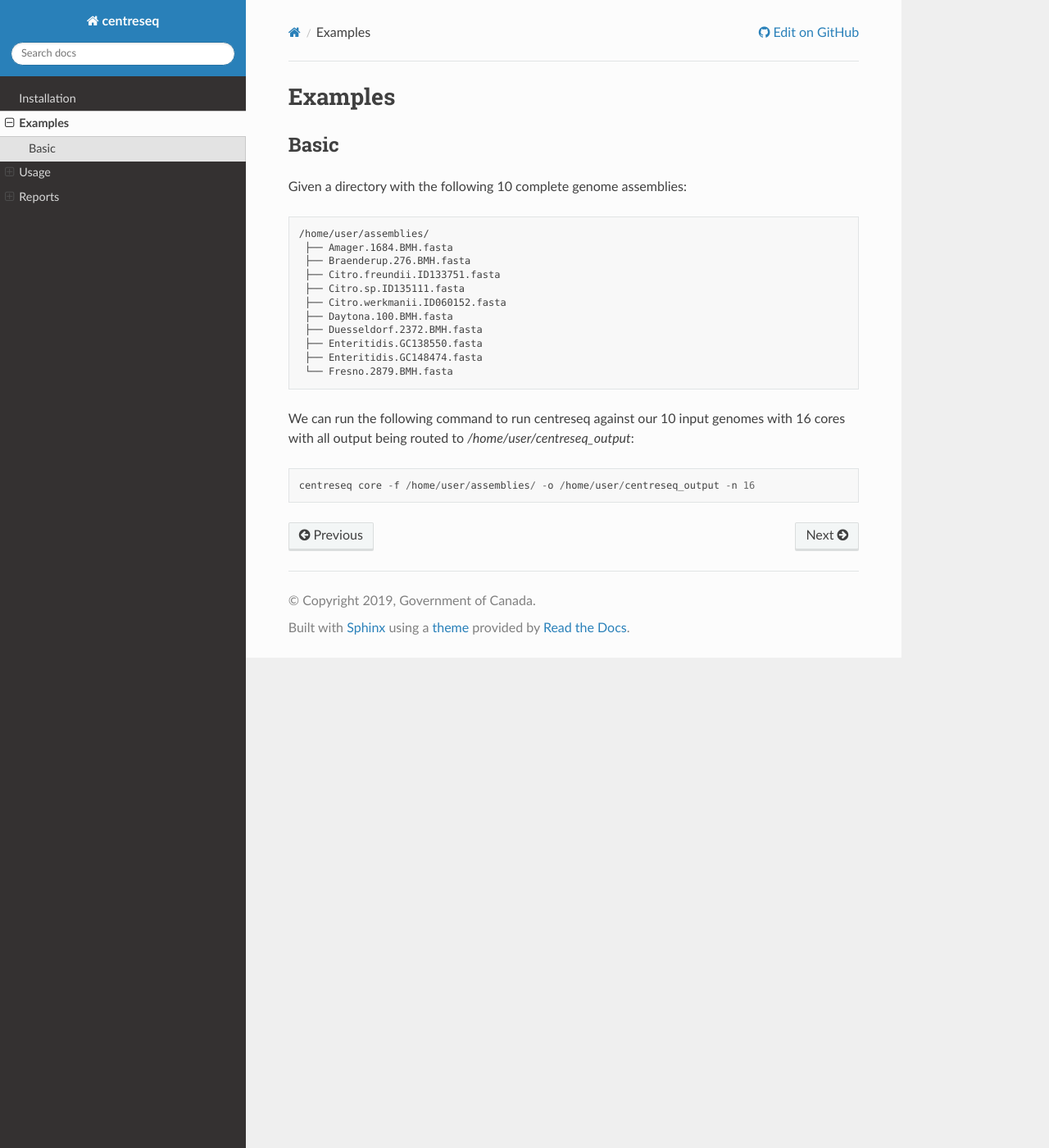
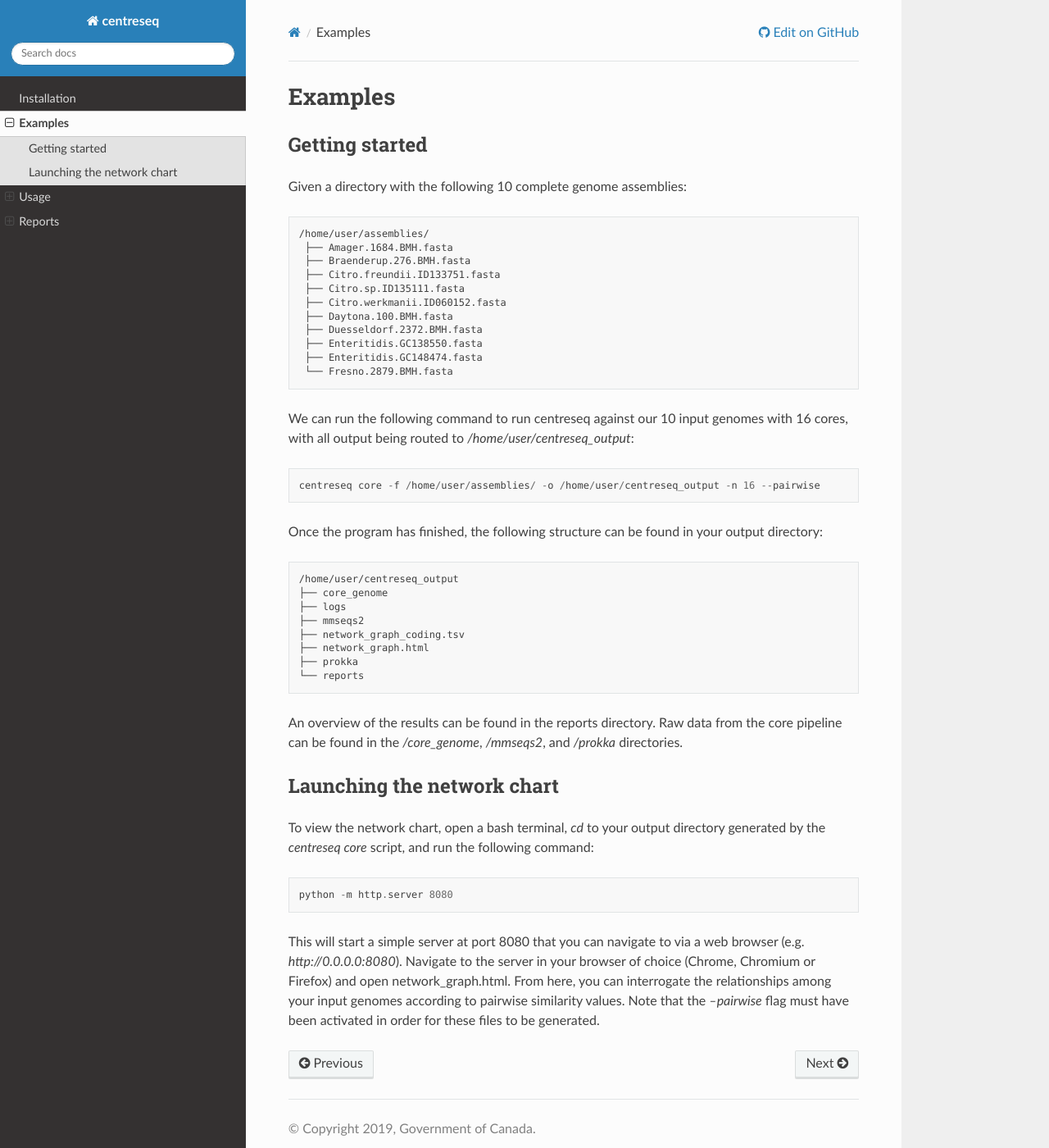
Before and after one commit to BFSSI-Bioinformatics-Lab/centreseq, a Sphinx documentation site: the page built from docs/examples.rst, in a window 1280 px wide and 1400 px high. Shown: the whole window at 82% size. Built offline with Sphinx 7.4.7 and the Read the Docs theme 2.0.0, drawn with Linux system fonts in a browser that asks for light colours.

Commit message:
Add network chart detail

```diff
--- a/docs/examples.rst
+++ b/docs/examples.rst
@@ -2,8 +2,8 @@ Examples
 ~~~~~~~~
 
 
-Basic
-^^^^^
+Getting started
+^^^^^^^^^^^^^^^
 
 Given a directory with the following 10 complete genome assemblies:
 
@@ -21,9 +21,40 @@ Given a directory with the following 10 complete genome assemblies:
     ├── Enteritidis.GC148474.fasta
     └── Fresno.2879.BMH.fasta
 
-We can run the following command to run centreseq against our 10 input genomes with 16 cores with all output being
+We can run the following command to run centreseq against our 10 input genomes with 16 cores, with all output being
 routed to `/home/user/centreseq_output`:
 
 ::
 
-    centreseq core -f /home/user/assemblies/ -o /home/user/centreseq_output -n 16
+    centreseq core -f /home/user/assemblies/ -o /home/user/centreseq_output -n 16 --pairwise
+
+Once the program has finished, the following structure can be found in your output directory:
+
+::
+
+    /home/user/centreseq_output
+    ├── core_genome
+    ├── logs
+    ├── mmseqs2
+    ├── network_graph_coding.tsv
+    ├── network_graph.html
+    ├── prokka
+    └── reports
+
+An overview of the results can be found in the reports directory. Raw data from the core pipeline can be found in the
+*/core_genome*, */mmseqs2*, and */prokka* directories.
+
+
+Launching the network chart
+^^^^^^^^^^^^^^^^^^^^^^^^^^^
+
+To view the network chart, open a bash terminal, `cd` to your output directory generated by the `centreseq core` script, and run the following command:
+
+::
+
+    python -m http.server 8080
+
+This will start a simple server at port 8080 that you can navigate to via a web browser (e.g. `http://0.0.0.0:8080`). Navigate to the server in your browser
+of choice (Chrome, Chromium or Firefox) and open network_graph.html. From here, you can interrogate the relationships
+among your input genomes according to pairwise similarity values. Note that the `--pairwise` flag must have been
+activated in order for these files to be generated.
```
